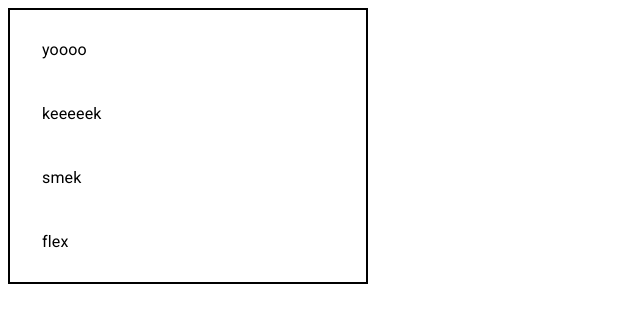
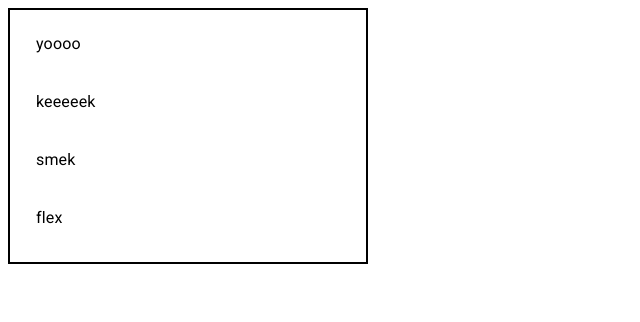
Before and after one commit to p3rfec77/task-tracker, a React (Vite) app: page / in a window 1280 px wide. Shown: the top 322 px of the page, without its empty margins (0-640 px from the left). Built offline with nearby package versions, Linux system fonts and the light colour scheme.

Commit message:
train snapshot and styiling drag and drop section

```diff
--- a/src/components/List.tsx
+++ b/src/components/List.tsx
@@ -15,10 +15,17 @@ const ListComponent: FC<ListProps> = ({id}) => {
     const listItems: ILsitItem[] = useListItems(state => state.listItems);
   return (
     <Droppable droppableId={id}>
-        {(provided) => (
-            <List ref={provided.innerRef} {...provided.droppableProps} sx={{border: '2px solid black'}}>
+        {(provided, snapshot) => (
+            <List
+            ref={provided.innerRef}
+            {...provided.droppableProps}
+            sx={{
+                border: '2px solid black',
+                background: snapshot.isDraggingOver ? 'rgba(0, 255, 0, 0.3)' : 'white',
+                padding: '10px'
+                }}>
                 {listItems.map(({title, id}, index) => (
-                    <ListItemComponent key={id} title={title} id={id} index={index}></ListItemComponent>
+                    <ListItemComponent key={id} title={title} id={id} index={index}/>
                 ))}
                 {provided.placeholder}
             </List>
--- a/src/components/ListItem.tsx
+++ b/src/components/ListItem.tsx
@@ -13,8 +13,17 @@ interface LsitItemProps {
 const ListItemComponent: FC<LsitItemProps> = ({title, id, index}) => {
   return (
     <Draggable draggableId={id.toString()} index={index}>
-        {(provided) => (
-            <ListItem {...provided.dragHandleProps} {...provided.draggableProps} ref={provided.innerRef} >
+        {(provided, snapshot) => (
+            <ListItem
+            disablePadding
+            sx={{
+                background: snapshot.isDragging ? 'rgba(0, 0, 0, 0.2)' : 'white',
+                marginBottom: '10px'
+            }}
+            {...provided.dragHandleProps}
+            {...provided.draggableProps}
+            ref={provided.innerRef}
+            >
                 <ListItemButton>
                     <ListItemText primary={title} />
                 </ListItemButton>
```
